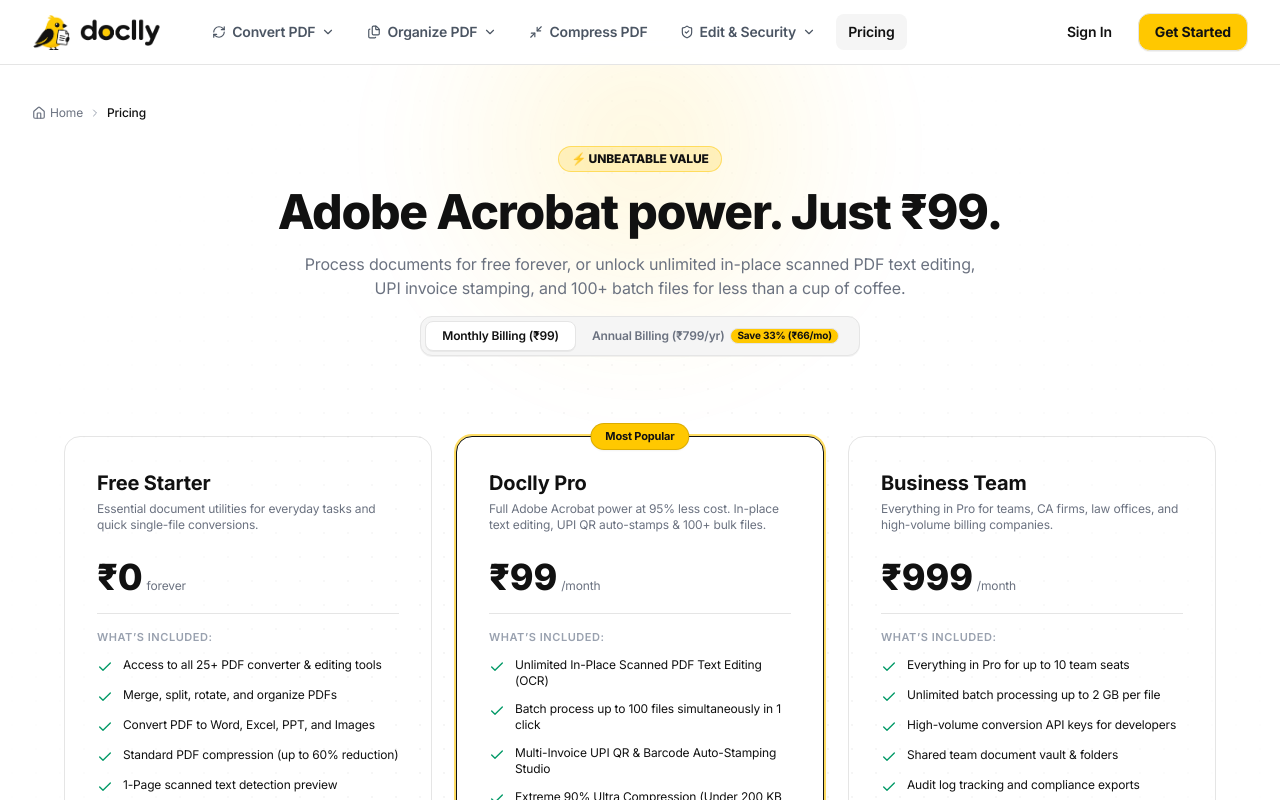
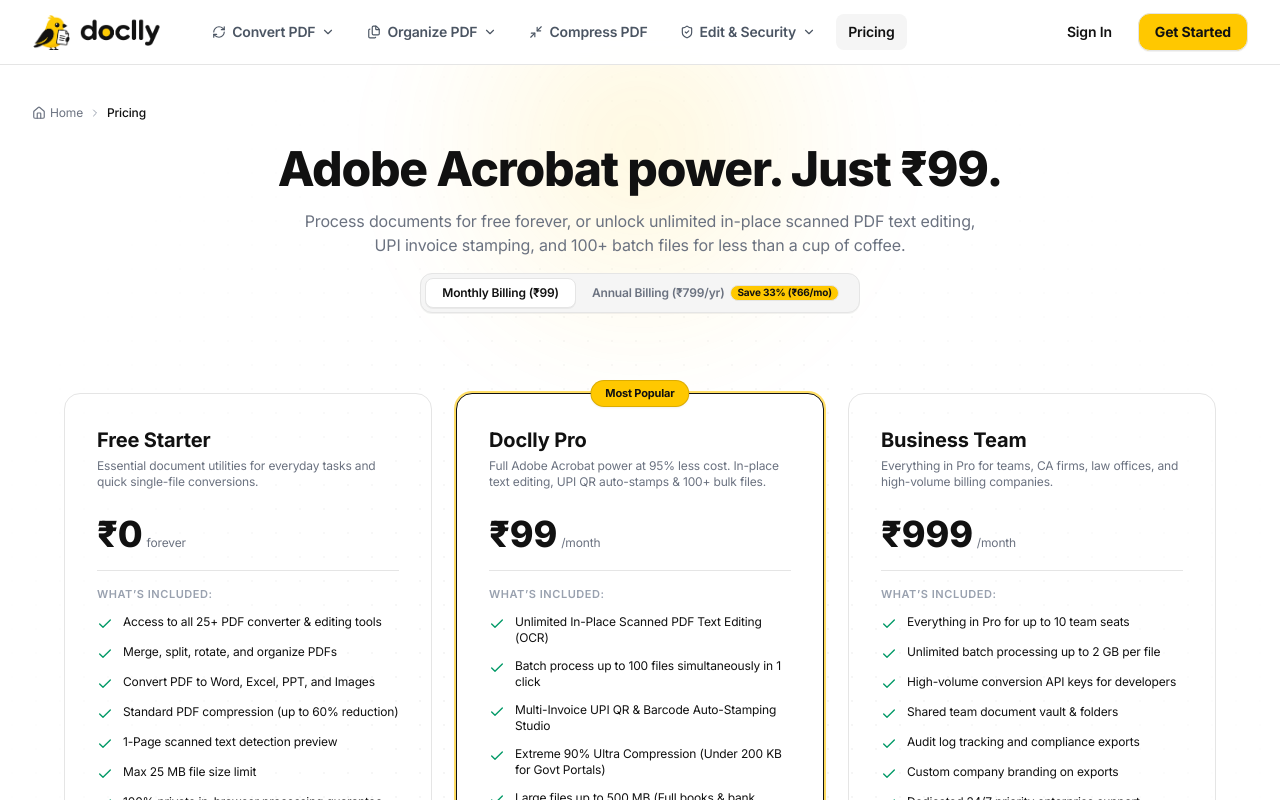
Before and after one commit to shivamapatel03/doclly, a React (Vite) app: page /pricing in a window 1280 px wide. Shown: the top 800 px of the page. Built offline with nearby package versions, Linux system fonts and the light colour scheme.

Commit message:
new changes

```diff
--- a/src/pages/HomePage.tsx
+++ b/src/pages/HomePage.tsx
@@ -16,7 +16,6 @@
 } from 'lucide-react';
 import { ThreeDIcon } from '../components/common/ThreeDIcon';
 import { FileSession } from '../lib/file-session';
-import { LiveStatsCounter } from '../components/common/LiveStatsCounter';
 
 export const HomePage: React.FC = () => {
   const [selectedCategory, setSelectedCategory] = useState<string>('all');
@@ -136,11 +135,6 @@
           <p className="text-base sm:text-lg text-[#6B7280] max-w-2xl mx-auto leading-relaxed">
             Merge, split, compress, convert, edit, sign, and protect your PDF files. Fast, private, and 100% free with no file limits.
           </p>
-
-          {/* Tiny live document count */}
-          <div className="flex justify-center">
-            <LiveStatsCounter />
-          </div>
 
           {/* Quick Drag & Drop Action Zone */}
           <div id="main-upload" className="max-w-xl mx-auto mt-2">
--- a/src/pages/PricingPage.tsx
+++ b/src/pages/PricingPage.tsx
@@ -85,9 +85,6 @@
 
       {/* Header & Annual Switch */}
       <div className="text-center max-w-3xl mx-auto space-y-4 relative z-10">
-        <div className="inline-flex items-center gap-1.5 px-3 py-1 bg-[#FFC800]/20 border border-[#FFC800]/50 rounded-full text-xs font-black text-[#111111]">
-          ⚡ UNBEATABLE VALUE
-        </div>
         <h1 className="text-3xl sm:text-5xl font-extrabold text-[#111111] tracking-tight">
           Adobe Acrobat power. Just ₹99.
         </h1>
```
